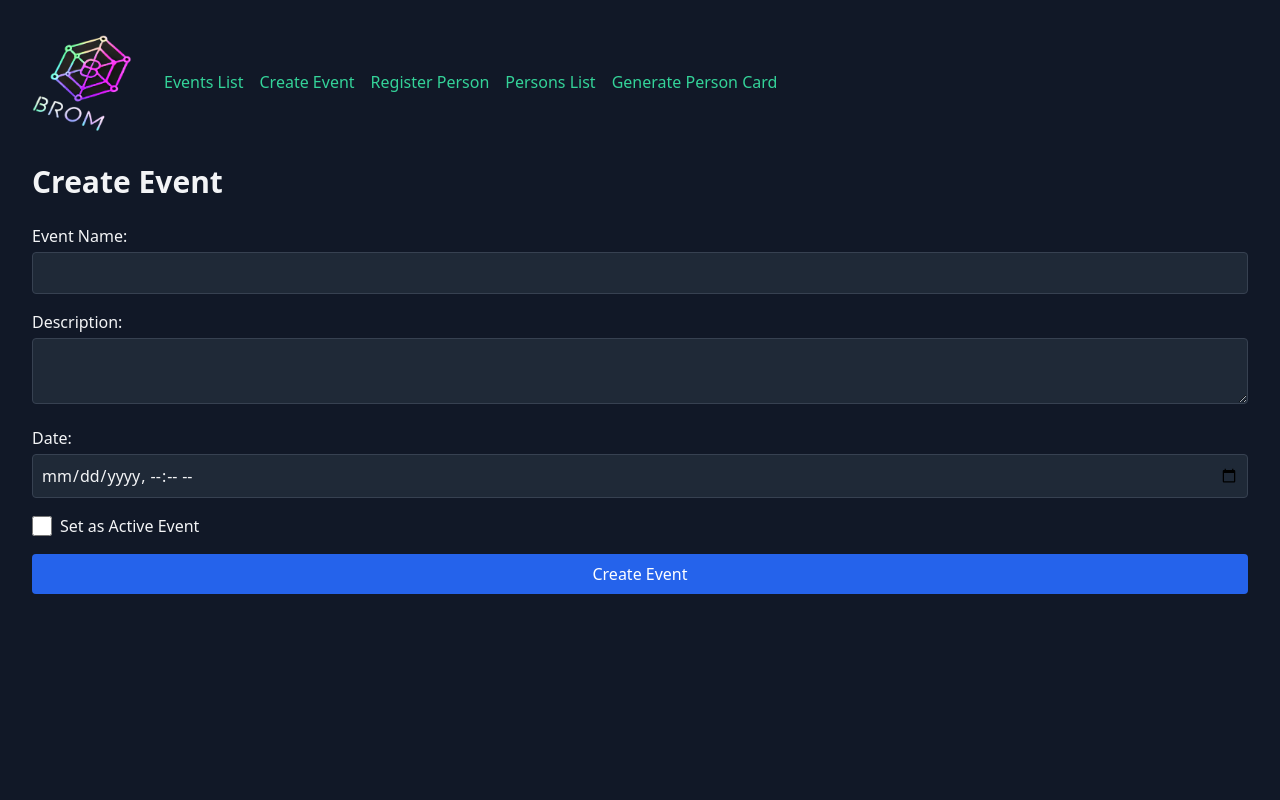
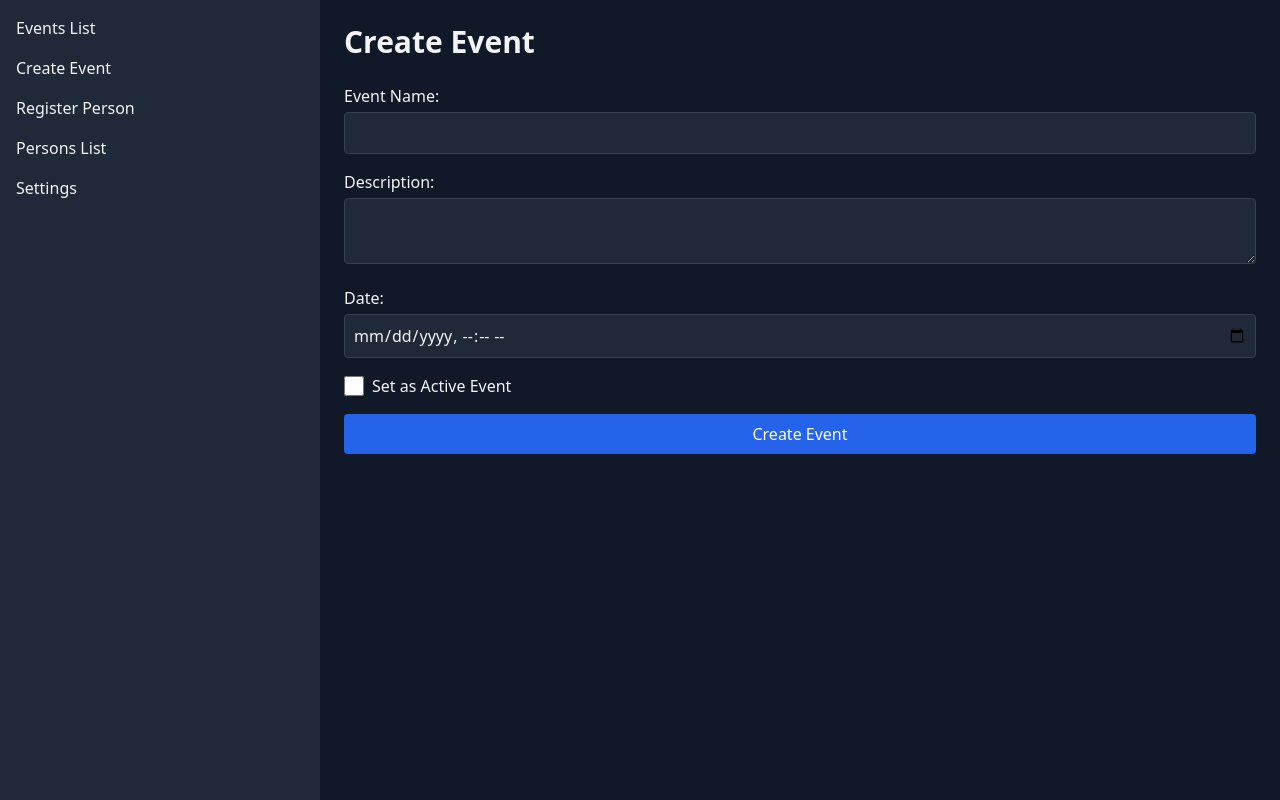
Before and after one commit to koenig39/brather, a Flask app: page /event/create in a window 1280 px wide. Run offline with Flask 3, Linux system fonts and the light colour scheme.

Commit message:
more updates

```diff
--- a/app.py
+++ b/app.py
@@ -1,7 +1,8 @@
-from flask import Flask, render_template, request, redirect, url_for, send_file, flash
+from flask import Flask, render_template, request, redirect, url_for, send_file, flash, Response
 from peewee import *
 from datetime import datetime
-import subprocess, os
+import subprocess, os, csv, base64, io, qrcode
+from PIL import Image, ImageDraw, ImageFont
 
 app = Flask(__name__)
 app.secret_key = os.urandom(24)  # Generates a random 24-byte key
@@ -41,18 +42,35 @@ class PersonEvent(BaseModel):
         database = sqlite_db
         primary_key = CompositeKey('person', 'event')
 
-sqlite_db.connect()
-sqlite_db.create_tables([Person, Event, PersonEvent])
+class Settings(BaseModel):
+    id = AutoField()
+    descr = CharField()
+    var_name = CharField(unique=True)
+    value = CharField()
 
 
-import base64, io
-from PIL import Image, ImageDraw, ImageFont
+
+
+
+
+
+def get_setting(var_name):
+    setting = Settings.get_or_none(Settings.var_name == var_name)
+    return setting.value if setting else None
 
 def create_conference_badge(fname, lname, company):
-    # Load the original background image
-    template_path = 'template_badge.bmp'  # Replace with the path to your template image
-    badge = Image.open(template_path)
-    width, height = badge.size
+    # Retrieve settings
+    template_name = get_setting("template_name")
+    template_path = f'static/{template_name}'
+
+    # Try to load the template image, handling the case if the file is not found
+    try:
+        badge = Image.open(template_path)
+    except FileNotFoundError:
+        # Generate a placeholder image with an error message
+        badge = Image.new('RGB', (500, 300), color=(255, 255, 255))
+        draw = ImageDraw.Draw(badge)
+        draw.text((10, 150), "Template file not found", fill=(255, 0, 0))
 
     # Set up drawing context
     draw = ImageDraw.Draw(badge)
@@ -62,7 +80,6 @@ def create_conference_badge(fname, lname, company):
         font_large = ImageFont.truetype("arial.ttf", 96)
         font_small = ImageFont.truetype("arial.ttf", 56)
     except IOError:
-        # Fallback to default font if specific font not found
         font_large = ImageFont.load_default()
         font_small = ImageFont.load_default()
 
@@ -71,24 +88,67 @@ def create_conference_badge(fname, lname, company):
     company_text = company
     text_color = (0, 0, 0)  # Black
 
-    # Calculate centered positions based on text bounding box (using textbbox)
-    name_bbox = draw.textbbox((0, 0), name_text, font=font_large)
-    name_position = ((width - (name_bbox[2] - name_bbox[0])) // 2, 150)
-
-    company_bbox = draw.textbbox((0, 0), company_text, font=font_small)
-    company_position = ((width - (company_bbox[2] - company_bbox[0])) // 2, 370)
+    # Get coordinates from settings
+    fname_x = int(get_setting("fname_x") or 10)
+    fname_y = int(get_setting("fname_y") or 10)
+    lname_x = int(get_setting("lname_x") or 10)
+    lname_y = int(get_setting("lname_y") or 50)
+    company_x = int(get_setting("company_x") or 10)
+    company_y = int(get_setting("company_y") or 100)
 
     # Draw the text on the badge
-    draw.text(name_position, name_text, fill=text_color, font=font_large)
-    draw.text(company_position, company_text, fill=text_color, font=font_small)
+    draw.text((fname_x, fname_y), name_text, fill=text_color, font=font_large)
+    draw.text((company_x, company_y), company_text, fill=text_color, font=font_small)
 
-    # Save the image to an in-memory file and encode it as base64
+    # Save the image to an in-memory file and return it
     image_io = io.BytesIO()
     badge.save(image_io, 'PNG')
     image_io.seek(0)
-    base64_image = base64.b64encode(image_io.getvalue()).decode('utf-8')
+    return image_io  # Return as an in-memory file
 
-    return base64_image
+
+
+
+
+@app.route('/download_event_attendees/<int:event_id>')
+def download_event_attendees(event_id):
+    # Retrieve the event and its attendees
+    event = Event.get_or_none(Event.id == event_id)
+    if not event:
+        return "Event not found", 404
+
+    # Fetch the attendees through the association table
+    attendees = (Person
+                 .select()
+                 .join(PersonEvent)
+                 .where(PersonEvent.event == event_id))
+
+    # Debugging print statements
+    print(f"Event: {event.name}")
+    print(f"Number of Attendees: {attendees.count()}")
+
+    # Generate CSV data
+    def generate():
+        data = io.StringIO()
+        writer = csv.writer(data)
+
+        # Write the header
+        writer.writerow(['First Name', 'Last Name', 'Company', 'Contact'])
+        yield data.getvalue()
+        data.seek(0)
+        data.truncate(0)
+
+        # Write the attendee rows
+        for person in attendees:
+            writer.writerow([person.fname, person.lname, person.company, person.contact])
+            yield data.getvalue()
+            data.seek(0)
+            data.truncate(0)
+
+    # Return the CSV as a response
+    response = Response(generate(), mimetype='text/csv')
+    response.headers.set("Content-Disposition", "attachment", filename=f"{event.name}_attendees.csv")
+    return response
 
 @app.route('/person_card_view')
 def person_card_view():
@@ -109,6 +169,24 @@ def activate_event(event_id):
 
     flash("Event activated successfully.")
     return redirect(url_for('events_list'))
+
+
+
+@app.route('/qr_code/<int:event_id>')
+def qr_code(event_id):
+    # Generate the URL for the event details page
+    event_url = url_for('event_detail', event_id=event_id, _external=True)
+
+    # Create a QR code for the URL
+    qr = qrcode.make(event_url)
+
+    # Save the QR code image in an in-memory file
+    img_io = io.BytesIO()
+    qr.save(img_io, 'PNG')
+    img_io.seek(0)
+
+    return send_file(img_io, mimetype='image/png')
+
 
 
 @app.route('/generate_badge/<int:person_id>')
@@ -132,11 +210,13 @@ def person_card():
     lname = "Doe"
     company = "Company LLC"
 
-    # Generate the badge as an in-memory image file
+    # Generate the badge image and encode it as base64
     image_file = create_conference_badge(fname, lname, company)
+    base64_image = base64.b64encode(image_file.getvalue()).decode('utf-8')
 
-    # Send the image file directly to the browser
-    return send_file(image_file, mimetype='image/png')
+    return base64_image  # Returning the base64 image string
+
+
 
 
 @app.route('/print_badge/<int:person_id>')
@@ -289,12 +369,34 @@ def event_detail(event_id):
         return "Event not found", 404
 
 
+@app.route('/settings', methods=['GET', 'POST'])
+def view_settings():
+    if request.method == 'POST':
+        for setting in Settings.select():
+            new_value = request.form.get(setting.var_name)
+            if new_value is not None:
+                setting.value = new_value
+                setting.save()
+        flash("Settings updated successfully.")
+        return redirect(url_for('view_settings'))
+
+    # Fetch all settings for display
+    settings = Settings.select()
+
+    # Generate the sample person card image as base64
+    person_card_image = person_card()
+
+    return render_template('settings.html', settings=settings, person_card_image=person_card_image)
+
+
+
+
 
 
 @app.route('/reset')
 def reset():
     # List of all models
-    models = [Person, Event, PersonEvent]
+    models = [Person, Event, PersonEvent, Settings]
 
     # Drop all tables
     sqlite_db.connect()
@@ -303,6 +405,21 @@ def reset():
     # Recreate all tables
     sqlite_db.create_tables(models)
 
+    default_settings = [
+    {"descr": "Printer IP Address", "var_name": "printer_ip", "value": "10.4.6.76"},
+    {"descr": "Proxy Address", "var_name": "proxy_addr", "value": "proxy.example.com"},
+    {"descr": "Template Image Name", "var_name": "template_name", "value": "template_badge.bmp"},
+    {"descr": "First Name X Coordinate", "var_name": "fname_x", "value": "550"},
+    {"descr": "First Name Y Coordinate", "var_name": "fname_y", "value": "150"},
+    {"descr": "Last Name X Coordinate", "var_name": "lname_x", "value": "550"},
+    {"descr": "Last Name Y Coordinate", "var_name": "lname_y", "value": "250"},
+    {"descr": "Company X Coordinate", "var_name": "company_x", "value": "550"},
+    {"descr": "Company Y Coordinate", "var_name": "company_y", "value": "370"},
+    ]
+
+    # Insert default settings if not present
+    for setting in default_settings:
+        Settings.get_or_create(var_name=setting["var_name"], defaults=setting)
 
 
 
--- a/templates/base.html
+++ b/templates/base.html
@@ -1,30 +1,31 @@
 <!DOCTYPE html>
-<html lang="en" class="dark">
+<html lang="en">
 <head>
     <title>{% block title %}My App{% endblock %}</title>
     <link href="https://cdn.jsdelivr.net/npm/tailwindcss@2.2.19/dist/tailwind.min.css" rel="stylesheet">
 </head>
-<body class="bg-gray-900 text-gray-100 p-8">
-    <nav class="mb-8 flex items-center space-x-4">
-        <!-- Display Logo -->
-        <img src="{{ url_for('static', filename='logo.png') }}" alt="BroM Logo" width="100" height="100" class="mr-4">
-
-        <!-- Navigation Links with Toxic Colors -->
-        <ul class="flex space-x-4">
-            <li><a href="{{ url_for('events_list') }}" class="text-green-400 hover:text-pink-500">Events List</a></li>
-            <li><a href="{{ url_for('create_event') }}" class="text-green-400 hover:text-pink-500">Create Event</a></li>
-            <li><a href="{{ url_for('register') }}" class="text-green-400 hover:text-pink-500">Register Person</a></li>
-            <li><a href="{{ url_for('persons_list') }}" class="text-green-400 hover:text-pink-500">Persons List</a></li>
-            <li><a href="{{ url_for('person_card_view') }}" class="text-green-400 hover:text-pink-500">Generate Person Card</a></li>
+<body class="bg-gray-900 text-gray-100 min-h-screen flex">
+    <!-- Left Sidebar Menu -->
+    <aside class="w-1/4 p-4 bg-gray-800">
+        <nav>
+            <ul class="space-y-4">
+                <li><a href="{{ url_for('events_list') }}">Events List</a></li>
+                <li><a href="{{ url_for('create_event') }}">Create Event</a></li>
+                <li><a href="{{ url_for('register') }}">Register Person</a></li>
+                <li><a href="{{ url_for('persons_list') }}">Persons List</a></li>
+                <li><a href="{{ url_for('view_settings') }}">Settings</a></li>
             </ul>
         </nav>
+    </aside>
 
+    <!-- Main Content Area -->
+    <main class="flex-1 p-6">
         <!-- Flash Messages Section -->
         {% with messages = get_flashed_messages() %}
             {% if messages %}
                 <div class="mb-4">
                     {% for message in messages %}
-                    <div class="bg-green-600 text-white px-4 py-2 rounded mb-2">
+                        <div class="bg-indigo-500 text-white px-4 py-2 rounded mb-2">
                             {{ message }}
                         </div>
                     {% endfor %}
@@ -32,8 +33,10 @@
             {% endif %}
         {% endwith %}
 
-    <div class="container mx-auto">
+        <!-- Page Content Block -->
+        <div>
             {% block content %}{% endblock %}
         </div>
+    </main>
 </body>
 </html>
--- a/templates/event_detail.html
+++ b/templates/event_detail.html
@@ -6,6 +6,12 @@
 <h1 class="text-3xl font-bold mb-4">{{ event.name }}</h1>
 <p class="mb-2"><strong>Description:</strong> {{ event.descr }}</p>
 <p class="mb-8"><strong>Date:</strong> {{ event.date.strftime('%Y-%m-%d %H:%M') }}</p>
+
+<!-- Display the QR Code -->
+<div class="mb-8">
+    <h2 class="text-lg font-semibold mb-2">Event QR Code</h2>
+    <img src="{{ url_for('qr_code', event_id=event.id) }}" alt="Event QR Code" class="border border-gray-700 rounded-lg shadow-lg mt-4">
+</div>
 
 <h2 class="text-2xl font-semibold mb-4">Registered Attendees</h2>
 {% if attendees %}
```
Also changed, not shown: templates/settings.html (added, +35 -0 lines). Lines whose indentation alone changed are shown as unchanged.
